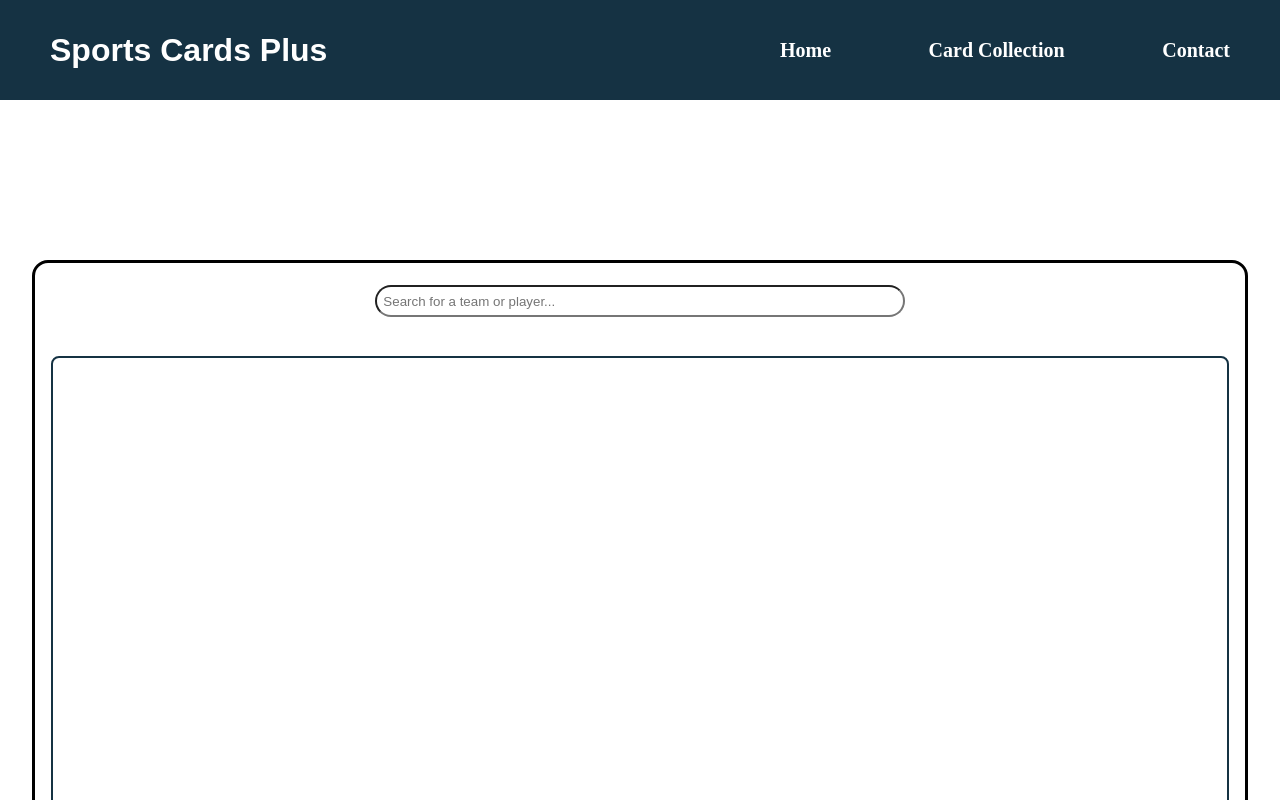
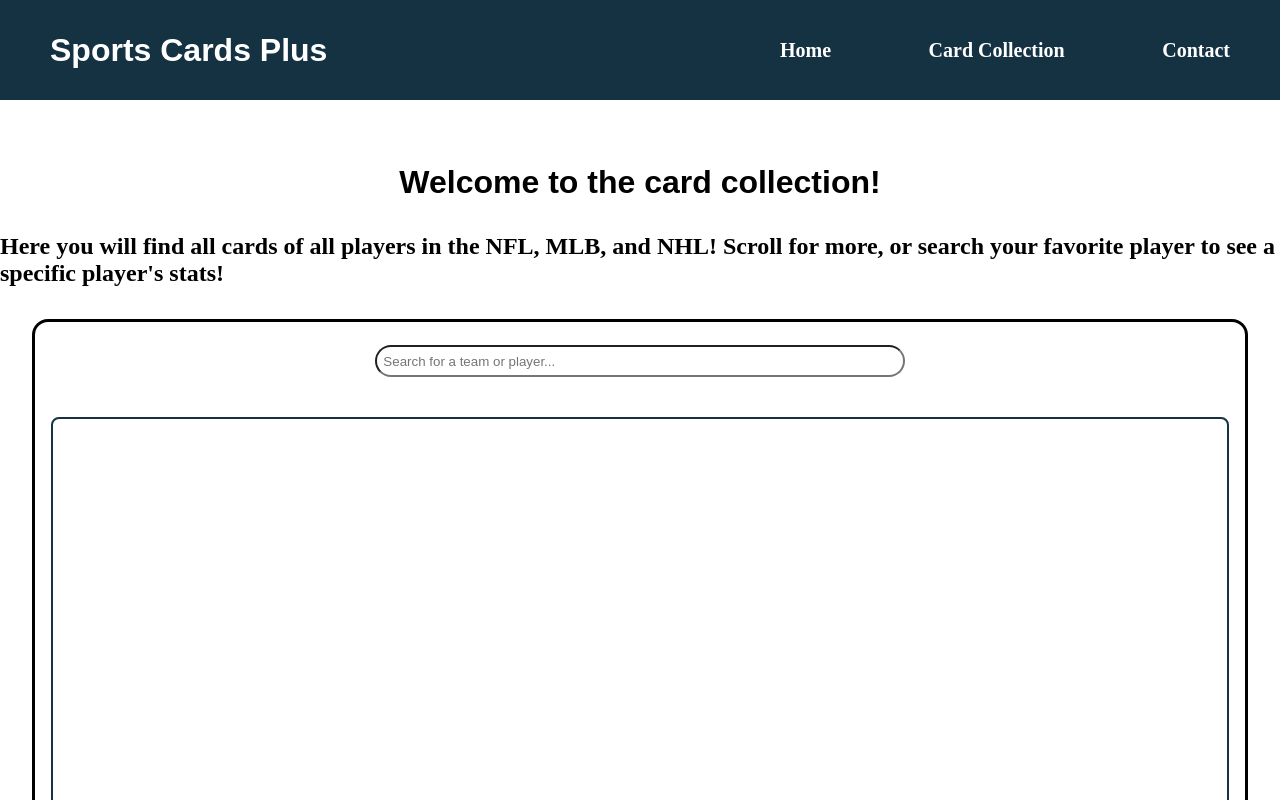
Before and after one commit to ethanhousley1/Project3, a plain HTML site: page sites/cardgrid.html in a window 1280 px wide. Shown: the top 800 px of the page. Drawn offline with Linux system fonts and the light colour scheme; no server answers; a web font is replaced by a local one.

Commit message:
Some styling changes

```diff
--- a/js/card.js
+++ b/js/card.js
@@ -277,14 +277,14 @@ function populateAllCards(allData, containerId) {
           if (player && player.fullName && player.headshot) {
             createPlayerCard(
               player.fullName,
-              team.name, // if this doesn't work use allData[league].teams[team].name,
+              team.name,
               player.position,
               player.headshot,
               player.height,
               player.weight,
               player.age,
               player.experience,
-              team.logo, // if this doesn't work use allData[league].teams[team].logo,
+              team.logo,
               containerId
             );
           }
--- a/sites/cardgrid.html
+++ b/sites/cardgrid.html
@@ -26,15 +26,18 @@
     </div>
 </header>
 <body class="cardgrid-body">
+    <section class="cardgrid-description">
+      <h1>Welcome to the card collection!</h1>
+      <h2>Here you will find all cards of all players in the NFL, MLB, and NHL! Scroll for more, or search your favorite player to see a specific player's stats!</h2>
+    </section>
+
     <!--The grid will have a header with the search bar and nav bar with nfl, nba, mlb, and nhl-->
     <section class="cardgrid-container">
-        <div id="cardgrid-header">
-            <input type="text" id="search-bar" placeholder="Search for a team or player...">
-            <!-- <div>League Selector</div> -->
-        </div>
-        <div id="card-grid"></div>
-
-
+      <div id="cardgrid-header">
+        <input type="text" id="search-bar" placeholder="Search for a team or player...">
+        <!-- <div>League Selector</div> -->
+      </div>
+      <div id="card-grid"></div>
     </section>
 
     <script src="../js/card.js"></script>
--- a/styles/styles.css
+++ b/styles/styles.css
@@ -357,6 +357,23 @@ h3 {
     position: relative;
     width: 100%;
     height: 100%;
+    gap: 2rem;
+    font-family: var(--font-family);
+}
+
+.cardgrid-description {
+    display: flex;
+    flex-direction: column;
+    justify-content: center;
+    align-items: center;
+    width: 100%;
+    height: 100%;
+    gap: 2rem;
+    margin-top: 2rem;
+
+    h2 {
+
+    }
 }
 
 .cardgrid-container {
@@ -364,7 +381,6 @@ h3 {
     align-content: center;
     flex-direction: column;
     position: relative;
-    top: 10rem;
     width: 95%;
     height: 200vh;
     border: 3px solid black;
@@ -411,7 +427,9 @@ h3 {
     display: grid;
     border: 2px solid var(--heading-color);
     margin: 1rem;
-    height: 100%;
+    padding: 3rem 0 0 3rem;
+    gap: 2rem;
+    height: 95%;
     width: auto;
     border-radius: 0.5rem;
     grid-template-columns: repeat(5, 1fr);
```
